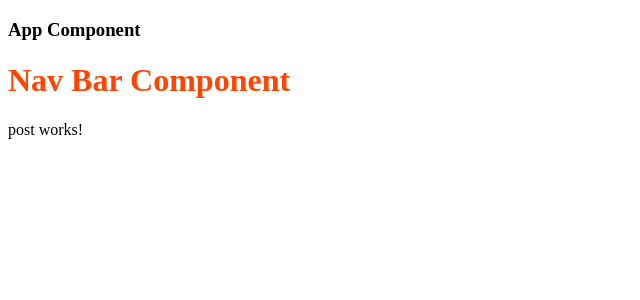
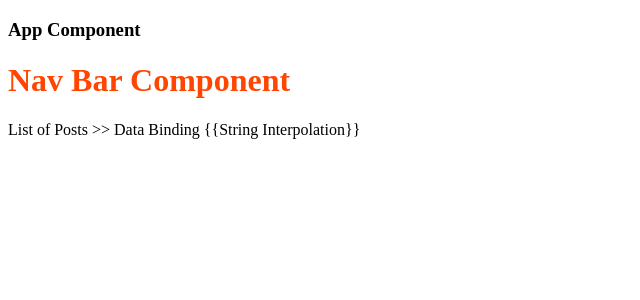
Before and after one commit to nazrul-bd/angular-smart-app-web, an Angular app: page / in a window 1280 px wide. Shown: the top 300 px of the page, without its empty margins (0-640 px from the left). Built offline with nearby package versions, Linux system fonts and the light colour scheme.

Commit message:
[oct-academy] Data Binding > String Interpolation

```diff
--- a/angular.json
+++ b/angular.json
@@ -97,5 +97,8 @@
         }
       }
     }
+  },
+  "cli": {
+    "analytics": false
   }
 }
--- a/src/app/post/post.component.html
+++ b/src/app/post/post.component.html
@@ -1 +1 @@
-<p>post works!</p>
+<p>{{title}}</p>
--- a/src/app/post/post.component.ts
+++ b/src/app/post/post.component.ts
@@ -7,6 +7,8 @@ import { Component, OnInit } from '@angular/core';
 })
 export class PostComponent implements OnInit {
 
+  title:string = "List of Posts >> Data Binding {{String Interpolation}}";
+
   constructor() { }
 
   ngOnInit(): void {
```
Also changed, not shown: src/assets/river.png (added).
